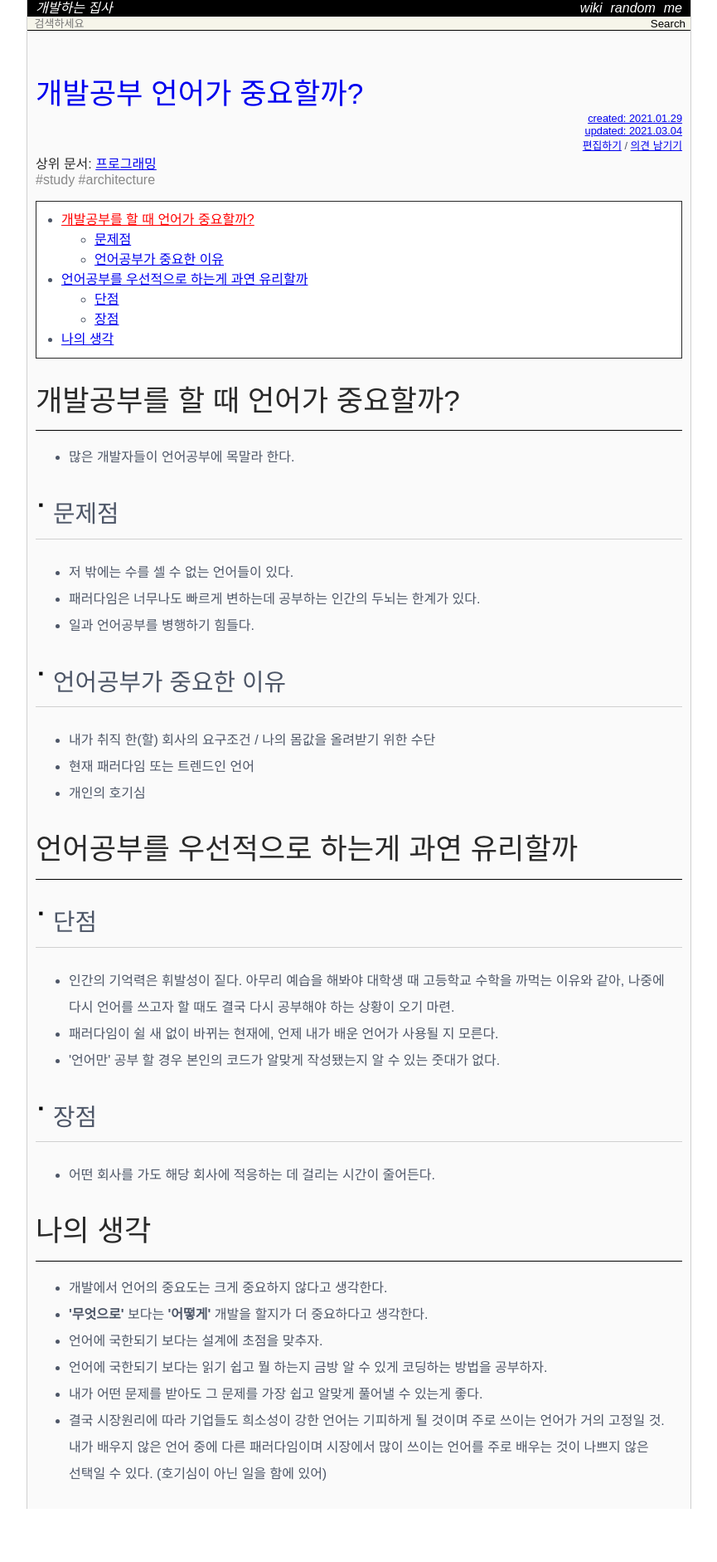
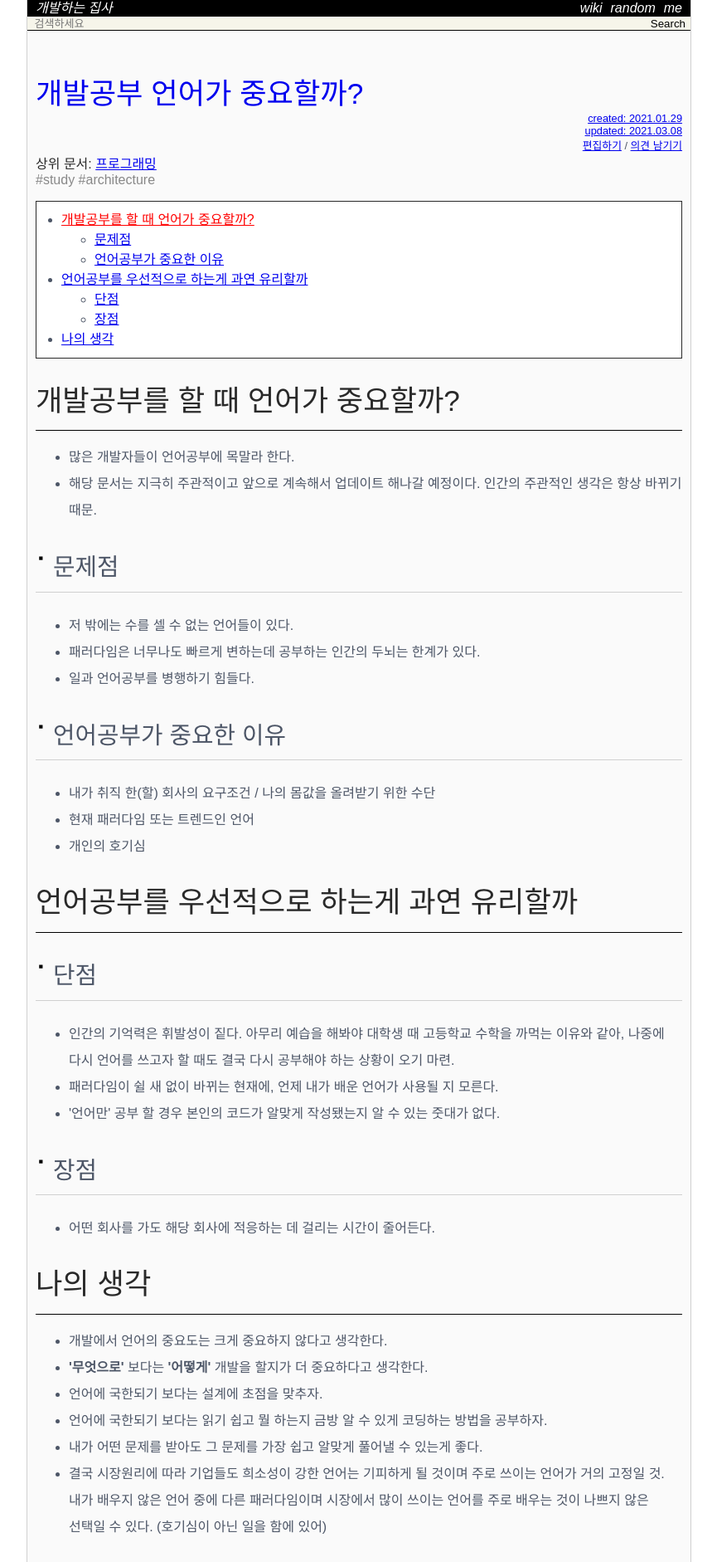
Before and after one commit to Achelous1/achelous1.github.io, a Jekyll site: the page built from _wiki/importance-in-studying.md, in a window 1280 px wide. Shown: the whole page at 83% size, without its empty margins (207-1072 px from the left). Built offline with Jekyll 4.4.1, drawn with Linux system fonts in a browser that asks for light colours; nearby versions of some CDN libraries; some web fonts are replaced; comment, search, counter and statistics services are not loaded; before the commit the page ends 1818 px from its top, so only the background shows below that.

Commit message:
MODIFY wiki post
Modified importance in studying

```diff
--- a/_wiki/importance-in-studying.md
+++ b/_wiki/importance-in-studying.md
@@ -3,7 +3,7 @@ layout  : wiki
 title   : 개발공부 언어가 중요할까?
 summary :
 date    : 2021-01-29 16:36:01 +0900
-updated : 2021-03-04 17:26:09 +0900
+updated : 2021-03-08 10:11:51 +0900
 tag     : study architecture
 toc     : true
 public  : true
@@ -15,6 +15,7 @@ latex   : false
 
 # 개발공부를 할 때 언어가 중요할까?
 * 많은 개발자들이 언어공부에 목말라 한다.
+* 해당 문서는 지극히 주관적이고 앞으로 계속해서 업데이트 해나갈 예정이다. 인간의 주관적인 생각은 항상 바뀌기 때문.
 
 ## 문제점
 * 저 밖에는 수를 셀 수 없는 언어들이 있다.
```
